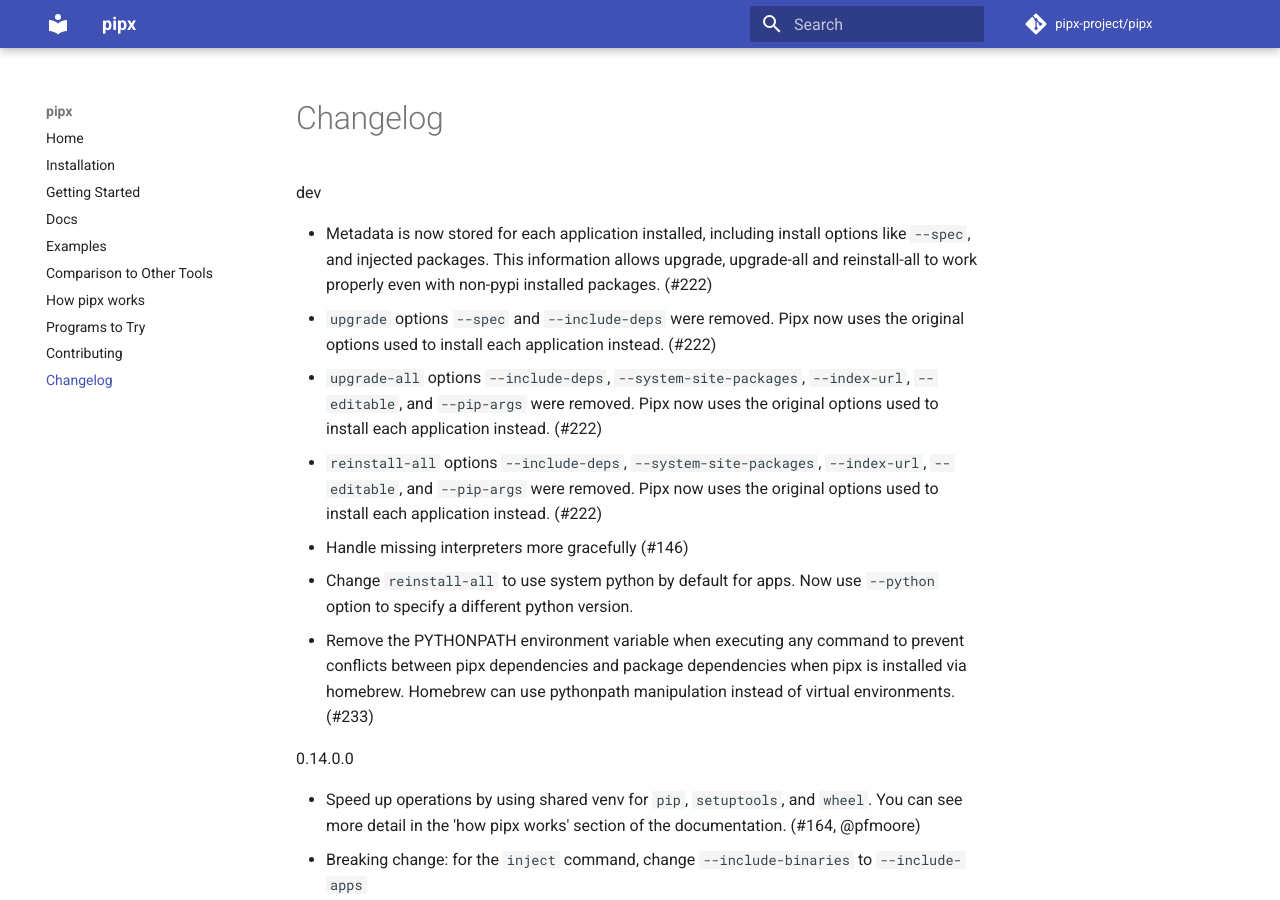
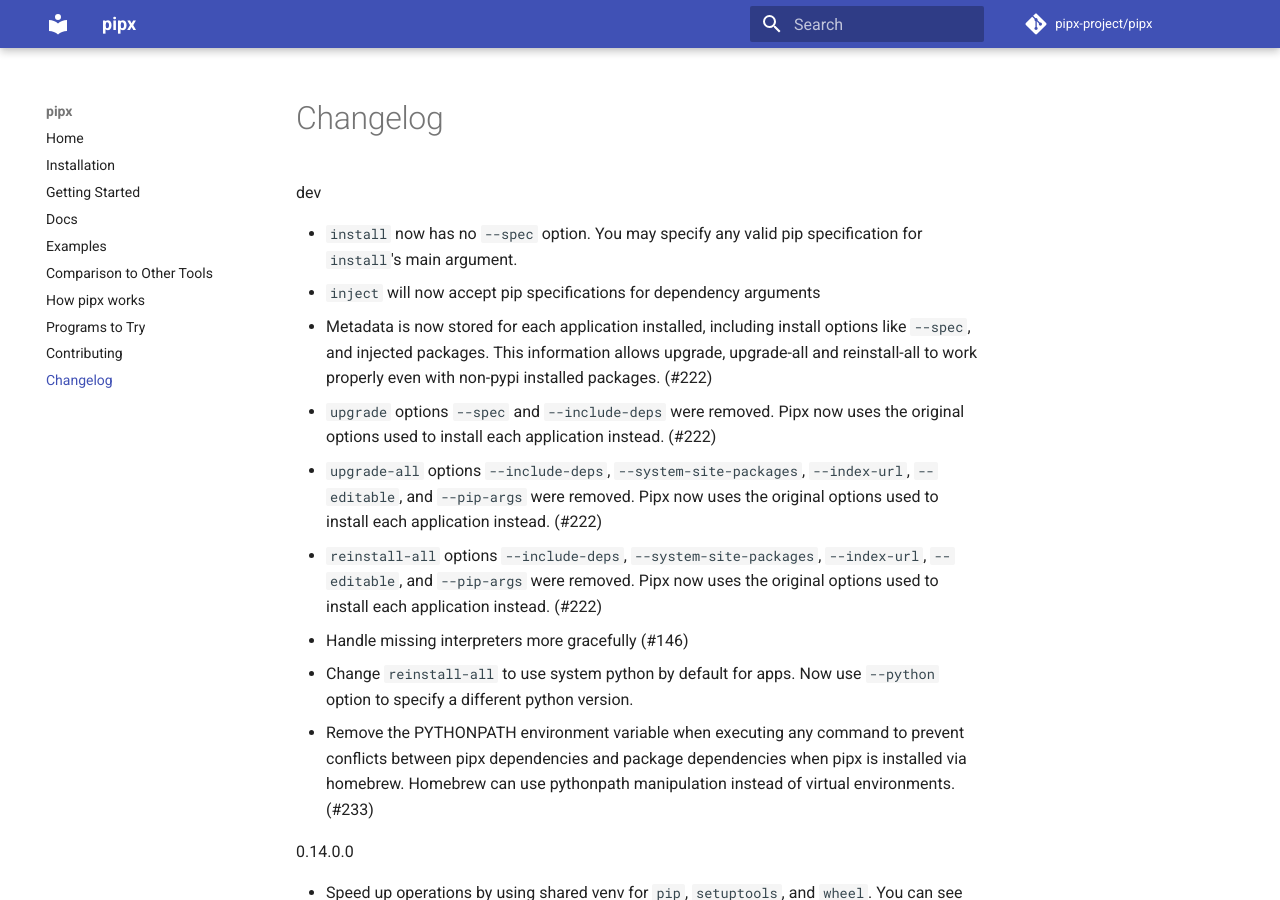
Before and after one commit to pypa/pipx, an MkDocs documentation site: the page built from docs/changelog.md, in a window 1280 px wide and 900 px high. Built offline with MkDocs 1.6.1 and Material for MkDocs 9.7.7, drawn with Linux system fonts in a browser that asks for light colours; comment, search, counter and statistics services are not loaded.

Commit message:
Update changelog for new spec changes.

```diff
--- a/docs/changelog.md
+++ b/docs/changelog.md
@@ -1,5 +1,7 @@
 dev
 
+- `install` now has no `--spec` option.  You may specify any valid pip specification for `install`'s main argument.
+- `inject` will now accept pip specifications for dependency arguments
 - Metadata is now stored for each application installed, including install options like `--spec`, and injected packages. This information allows upgrade, upgrade-all and reinstall-all to work properly even with non-pypi installed packages.  (#222)
 - `upgrade` options `--spec` and `--include-deps` were removed.  Pipx now uses the original options used to install each application instead. (#222)
 - `upgrade-all` options `--include-deps`, `--system-site-packages`, `--index-url`, `--editable`, and `--pip-args` were removed.  Pipx now uses the original options used to install each application instead. (#222)
```
